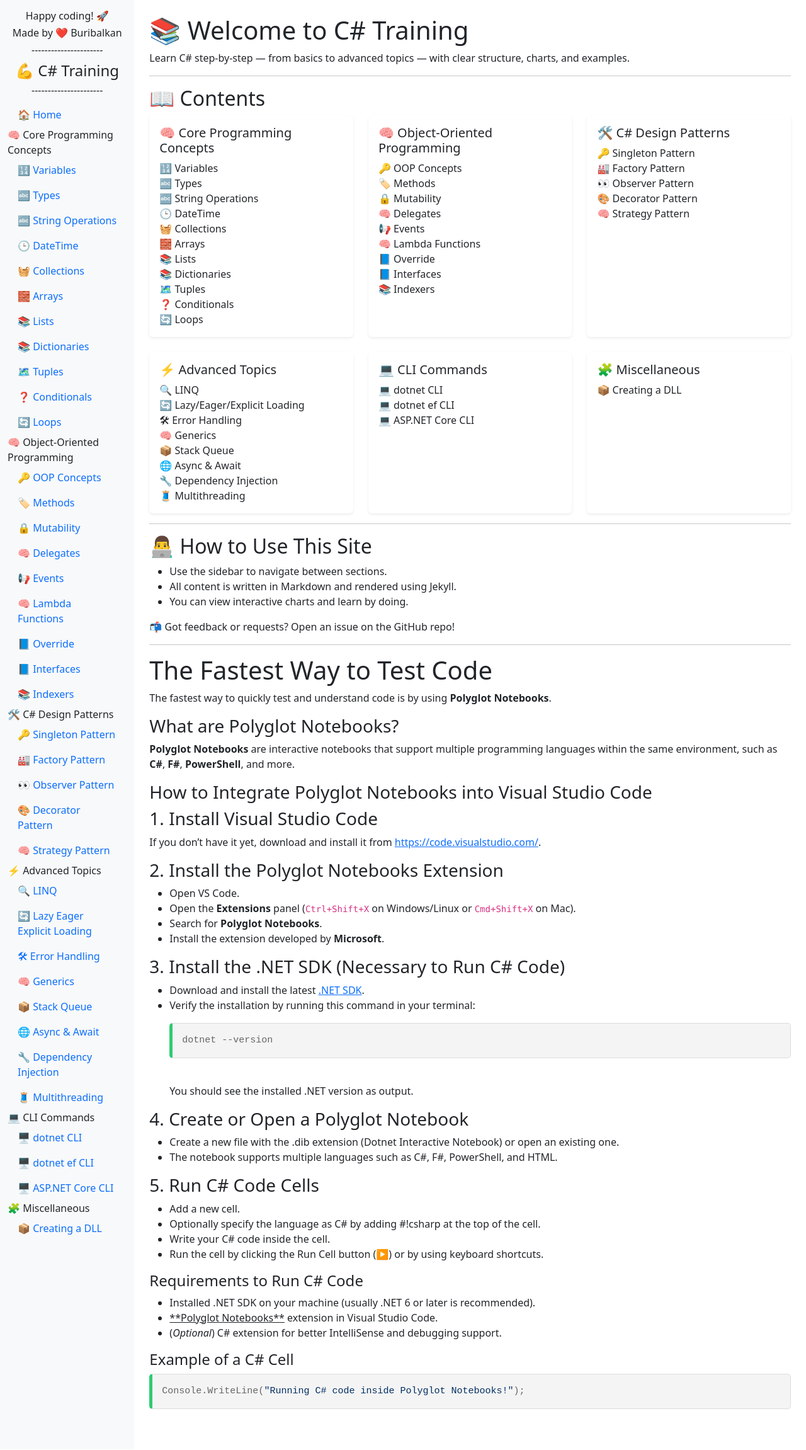
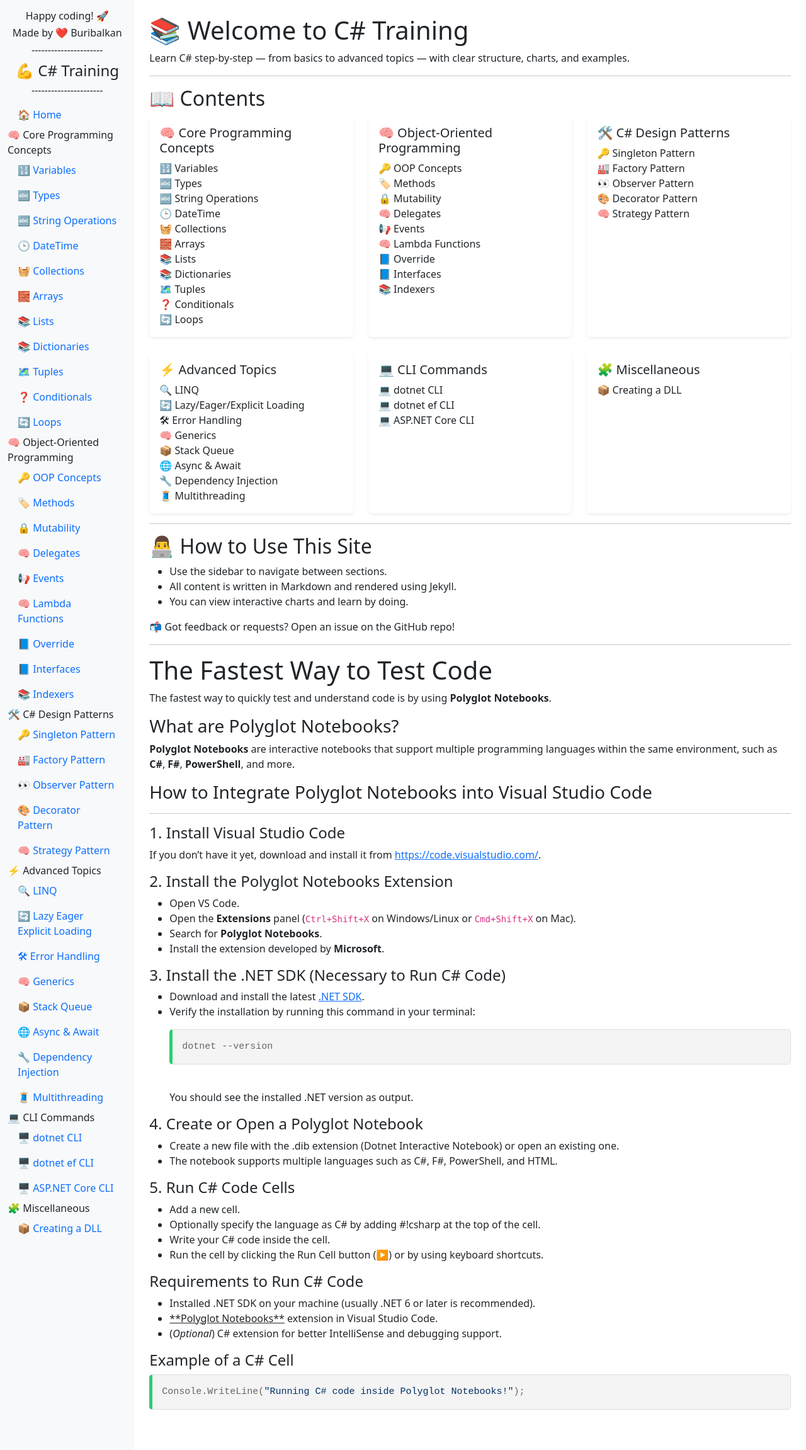
Before and after one commit to buribalkan/C-SHARP-Training, a Jekyll site: the page built from index.md, in a window 1280 px wide. Shown: the whole page at 63% size. Built offline with Jekyll 4.4.1, drawn with Linux system fonts in a browser that asks for light colours; nearby versions of some CDN libraries.

````diff
--- a/index.md
+++ b/index.md
@@ -144,19 +144,19 @@ The fastest way to quickly test and understand code is by using **Polyglot Noteb
 
 
 ### How to Integrate Polyglot Notebooks into Visual Studio Code
-
-### 1. Install Visual Studio Code
+---
+#### 1. Install Visual Studio Code
 
 If you don’t have it yet, download and install it from [https://code.visualstudio.com/](https://code.visualstudio.com/).
 
-### 2. Install the Polyglot Notebooks Extension
+#### 2. Install the Polyglot Notebooks Extension
 
 - Open VS Code.
 - Open the **Extensions** panel (`Ctrl+Shift+X` on Windows/Linux or `Cmd+Shift+X` on Mac).
 - Search for **Polyglot Notebooks**.
 - Install the extension developed by **Microsoft**.
 
-### 3. Install the .NET SDK (Necessary to Run C# Code)
+#### 3. Install the .NET SDK (Necessary to Run C# Code)
 
 - Download and install the latest [.NET SDK](https://dotnet.microsoft.com/en-us/download).
 - Verify the installation by running this command in your terminal:
@@ -166,12 +166,12 @@ If you don’t have it yet, download and install it from [https://code.visualstu
   ```
 You should see the installed .NET version as output.
 
-### 4. Create or Open a Polyglot Notebook
+#### 4. Create or Open a Polyglot Notebook
 
 - Create a new file with the .dib extension (Dotnet Interactive Notebook) or open an existing one.
 - The notebook supports multiple languages such as C#, F#, PowerShell, and HTML.
 
-### 5. Run C# Code Cells
+#### 5. Run C# Code Cells
 - Add a new cell.
 - Optionally specify the language as C# by adding #!csharp at the top of the cell.
 - Write your C# code inside the cell.
````
